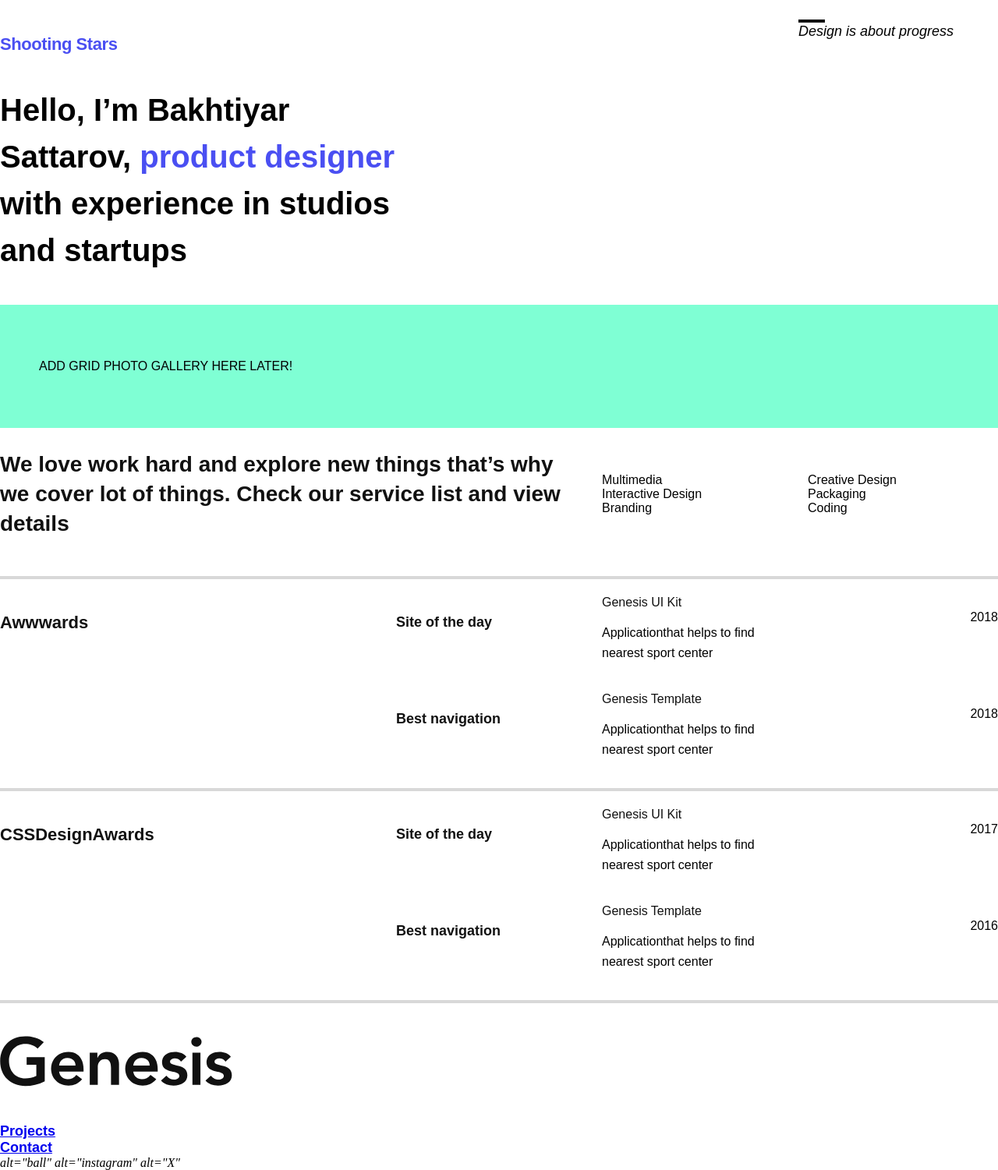
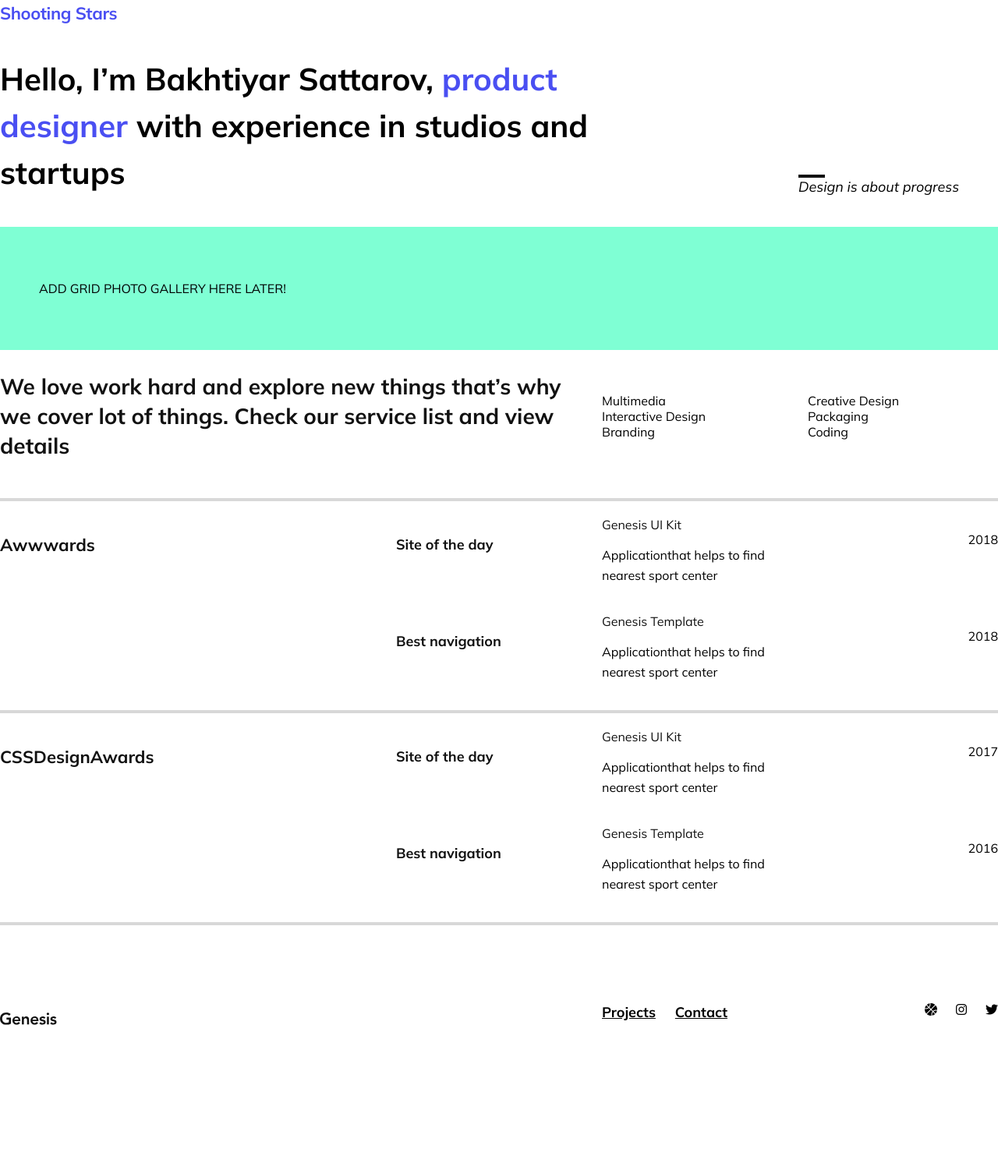
Before and after one commit to MariaKim1/Assignment11_Genesis-portfolio, a plain HTML site: page index.html in a window 1280 px wide. Shown: the part 165-1666 px from the top of the page at 78% size. After the commit the page ends 1552 px from the top, so only its background shows below. Drawn offline with Linux system fonts and the light colour scheme.

Commit message:
Page: Home, done. Start-layout for Page: Project Details, added.

```diff
--- a/index.html
+++ b/index.html
@@ -5,14 +5,17 @@
     <meta name="viewport" content="width=device-width, initial-scale=1.0">
     <link rel="stylesheet" href="styles/normalize.css">
     <link rel="stylesheet" href="styles/index.css">
+    <link href="https://fonts.googleapis.com/css2?family=Mulish:ital,wght@0,400;0,700;1,400&display=swap" rel="stylesheet">
+    <script src="https://kit.fontawesome.com/19b5078a53.js" crossorigin="anonymous"></script>
     <title>MKP_Genesis</title>
 </head>
 <body>
+<!-- ====  HEADER  === -->
     <header>
         <svg class="header__logo">
             <use class="logo" xlink:href="images/logo.svg#logo" alt="Genesis logo"></use>
         </svg>
-        <nav>
+        <nav class="header__nav">
             <ul class="header__nav__list">
                 <li><a class="header__nav__item" href="pages/projects.html">Projects</a></li>
                 <li><a class="header__nav__item" href="pages/contact.html">Contact</a></li>
@@ -20,29 +23,30 @@
         </nav>
     </header>
 
-<!-- ====  HOME  === -->
+<!-- ====  HOME: MAIN CONTENT TOP === -->
     <main>
-        <div class="main__txt-top">
-            <div class="main__txt-top__a">
-                <h2 class="h2__top">Shooting Stars</h2>
-                <h3 class="h3__top">Hello, I’m Bakhtiyar Sattarov,
+        <div class="home__txt-top">
+            <div class="home__txt-top__a">
+                <h2 class="home__txt-top__a__h2">Shooting Stars</h2>
+                <h3 class="home__txt-top__a__h3">Hello, I’m Bakhtiyar Sattarov,
                     <span class="txt_blue">product designer</span> with experience
                     in studios and startups</h3>
             </div>
-            <div class="main__txt-top__b">
-                <div class="main__txt-top__b-flex">
-                    <hr class="main__txt-top__b__line">
-                    <p class="main__txt-top__b__text">Design is about progress</p>
-                </div>
+            <div class="home__txt-top__b">
+                <hr class="home__txt-top__b__line">
+                <p class="home__txt-top__b__text">Design is about progress</p>
             </div>
         </div>
 
+<!-- ====  HOME: PHOTOGALLERY  === -->
+
         <div class="grid_photogallery">
-<!-- COME BACK TO LATER -->
             <p>
                 ADD GRID PHOTO GALLERY HERE LATER!
             </p>
         </div>
+
+ <!-- ====  HOME: MAIN CONTENT BOTTOM  === -->
 
         <div class="grid-container__service-awards-list">
             <h3 class="h3__1">We love work hard and explore new things that’s why we cover lot of things.
@@ -91,28 +95,25 @@
                 </div>
                 <p class="year__col4__4">2016</p>
             <hr class="grid-container__service-awards-list__line">
-
         </div>
     </main>
+
+<!-- ====  FOOTER  === -->
 
     <footer>
         <svg class="footer__logo">
             <use class="logo" xlink:href="images/logo.svg#logo" alt="Genesis logo"></use>
         </svg>
-        <nav>
-            <ul class="footer__nav__list">
-                <li><a class="footer__nav__item" href="pages/projects.html">Projects</a></li>
-                <li><a class="footer__nav__item" href="pages/contact.html">Contact</a></li>
-            </ul>
+
+        <nav class="footer__nav">
+            <a class="footer__nav__item" href="pages/projects.html">Projects</a>
+            <a class="footer__nav__item" href="pages/contact.html">Contact</a>
         </nav>
-        <div>
-<!-- ICONS SOCIAL MEDIA-->
-            <i>alt="ball"</i>
-            <i>alt="instagram"</i>
-            <i>alt="X"</i>
+        <div class="so_me__icons">
+            <i class="fa-solid fa-basketball dribble" style="color: #000000;"></i>
+            <i class="fa-brands fa-instagram insta" style="color: #000000;"></i>
+            <i class="fa-brands fa-twitter twitter" style="color: #000000;"></i>
         </div>
     </footer>
-
-
 </body>
 </html>
--- a/styles/_footer.scss
+++ b/styles/_footer.scss
@@ -0,0 +1,41 @@
+/* QUESTION/COMMENT: I couldn't place the items correctly so had to use padding as placement */
+
+footer {
+    min-height: 200px;
+    margin: auto;
+    display: grid;
+    grid-template-columns: 2fr 1fr 1fr 1fr;
+    gap: 20px;
+}
+
+.footer__logo {
+    width: 15%;
+    padding-top: 45px;
+}
+
+.footer__nav {
+    font-family: 'Mulish', sans-serif;
+    font-weight: 700;
+    font-size: 18px;
+    grid-column: 3;
+    padding-top: 100px;
+}
+
+.footer__nav__list {
+    list-style-type: none;
+}
+
+.footer__nav__item {
+    color: black;
+    padding-right: 20px;
+}
+
+.so_me__icons {
+    grid-column: 4;
+    text-align: end;
+    padding-top: 100px;
+}
+
+.dribble, .insta, .twitter {
+    padding-left: 20px;
+}
--- a/styles/_header.scss
+++ b/styles/_header.scss
@@ -1,8 +1,6 @@
 header {
     min-height: 100px;
     margin: auto;
-    padding: 20px;
-    background-color: rgba(255, 255, 255, 1);
     display: flex;
     justify-content: space-between;
     align-items: center;
@@ -14,7 +12,7 @@ header {
     padding: 0;
 }
 
-nav {
+.header__nav {
     font-family: 'Mulish', sans-serif;
     font-weight: 700;
     font-size: 18px;
--- a/styles/_home.scss
+++ b/styles/_home.scss
@@ -1,19 +1,23 @@
 /* ===== HOME: TEXT TOP - STYLING START ==== */
 
-.main__txt-top {
+.home__txt-top {
     display: grid;
     grid-template-columns: 2fr 1fr 1fr 1fr;
 }
 
-.main__txt-top__a {
-    grid-column: 1 span 2;
+.home__txt-top__a {
+    grid-column: 1 /3;
 }
 
-.main__txt-top__b {
+.home__txt-top__b {
     grid-column: 4;
+    display: flex;
+    flex-direction: column;
+    justify-content: flex-end;
+    padding-bottom: 40px;
 }
 
-.h2__top {
+.home__txt-top__a__h2 {
     font-family: 'Mulish', sans-serif;
     font-size: 22px;
     font-weight: 700;
@@ -23,7 +27,7 @@
     color: rgba(74, 79, 242, 1);
 }
 
-.h3__top {
+.home__txt-top__a__h3 {
     font-family: 'Mulish', sans-serif;
     font-size: 40px;
     font-weight: 700;
@@ -32,7 +36,7 @@
     text-align: left;
 }
 
-.main__txt-top__b__line {
+.home__txt-top__b__line {
     width: 30px;
     opacity: 0.5px;
     border: 2px solid rgba(17, 17, 17, 1);
@@ -40,7 +44,7 @@
     margin: 0;
 }
 
-.main__txt-top__b__text {
+.home__txt-top__b__text {
     font-size: 18px;
     font-style: italic;
     font-weight: 400;
@@ -230,7 +234,7 @@ h5 {
 
 /* ===== lists styling and placement ===== */
 
-ul {
+.ul__col__3, .ul__col__4 {
     display: flex;
     flex-direction: column;
     justify-content: center;
```
Also changed, not shown: pages/project_details.html (added, +46 -0 lines), pages/projects.html (deleted, +0 -11 lines), styles/index.css, 1 other file.
